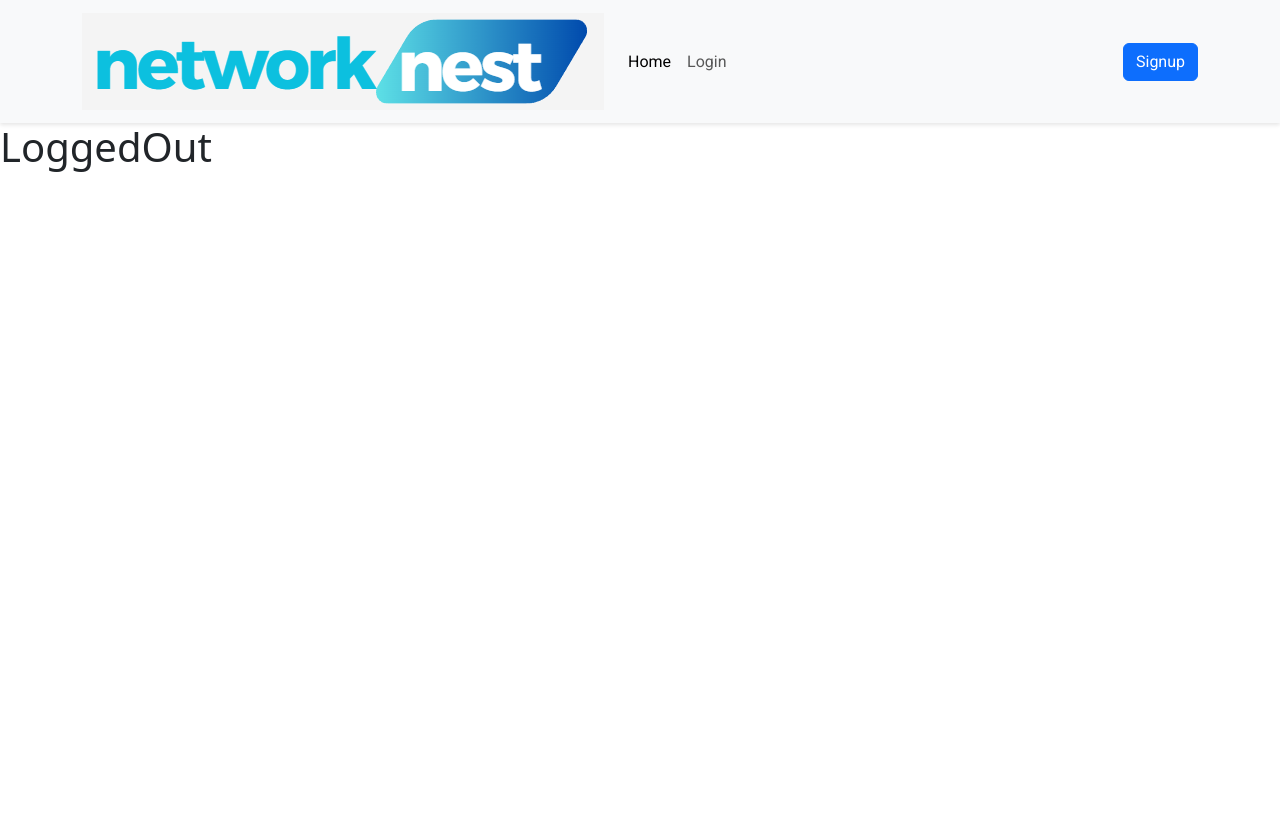
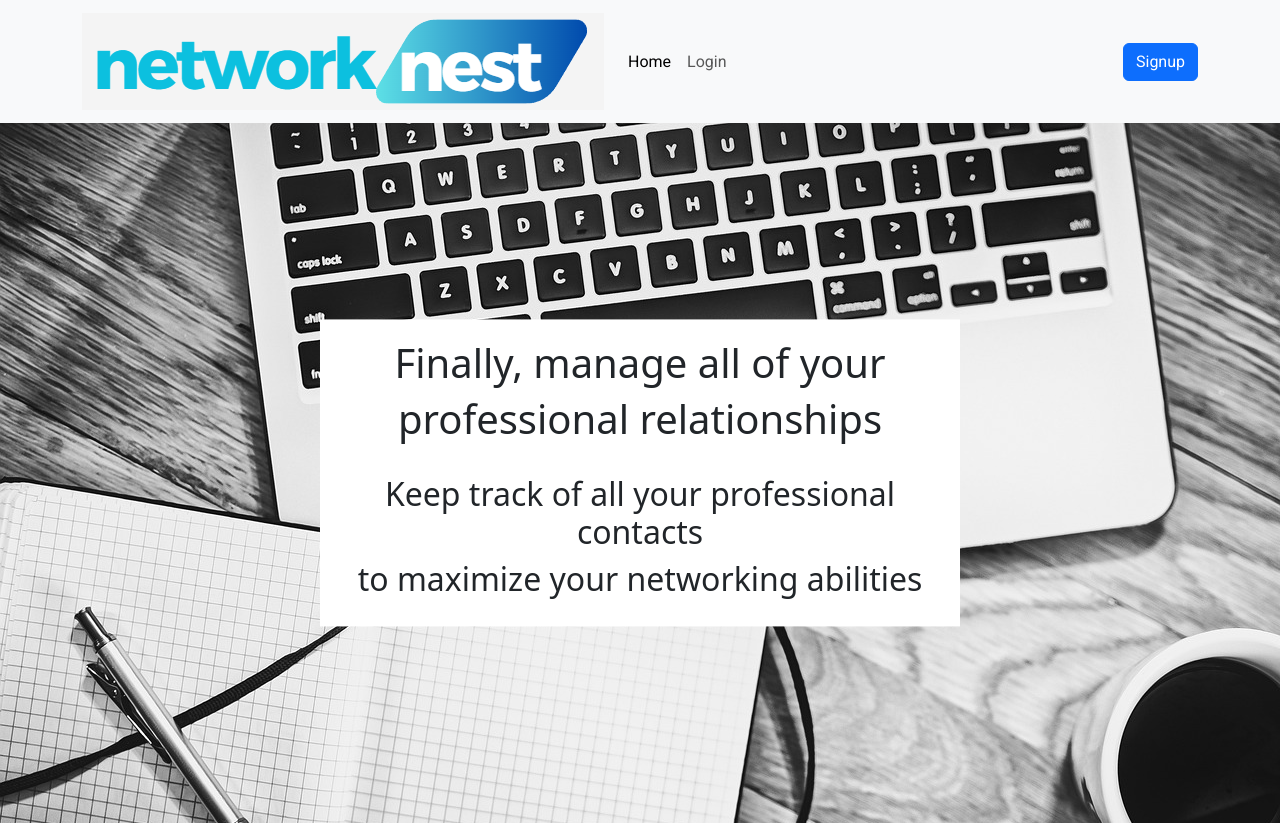
Before and after one commit to eaw-pid/network-nest, a React (Create React App) app in the folder client/: page / in a window 1280 px wide. Before the commit the page ends 800 px from the top, so only its background shows below. Built offline with nearby package versions, Linux system fonts and the light colour scheme; no server answers.

Commit message:
testing of the update form, revise connections route

```diff
--- a/client/src/components/AddConnectForm.js
+++ b/client/src/components/AddConnectForm.js
@@ -4,7 +4,7 @@ import { useFormik } from "formik";
 import * as yup from "yup";
 import {Form, ToggleButton, ToggleButtonGroup} from 'react-bootstrap'
 
-function AddConnectForm({clicked, setIsClicked}) {
+function AddConnectForm({clicked, setIsClicked, onAddConnect}) {
 
   const {companies, onAddCompany, currentUser} = useOutletContext()
   const [company, setCompany] = useState({})
@@ -88,7 +88,7 @@ function AddConnectForm({clicked, setIsClicked}) {
   function handleSubmitTwo(values) {
 
     const newEmployee = {...values, contacted: 1, company_id:company.id}
-    console.log(newEmployee)
+
     fetch('/employees', {
         method: "POST",
         headers: {
@@ -130,7 +130,11 @@ function handleSubmitThree(values) {
         body: JSON.stringify(newConnection)
     })
     .then(res => res.json())
-    .then(navigate('/'))
+    .then((connectionData) => {
+        onAddConnect(connectionData)
+        setIsClicked(false)
+        navigate('/my-connections')
+    })
 
 }
 
--- a/client/src/components/CompanyCard.js
+++ b/client/src/components/CompanyCard.js
@@ -3,7 +3,7 @@ import EmployeeList from "./EmployeeList";
 import Row from 'react-bootstrap/Row';
 import Col from 'react-bootstrap/Col';
 import Card from 'react-bootstrap/Card'
-
+import Button from 'react-bootstrap/Card'
 //Need to add an onClick for Add to My Connections Button
 
 function CompanyCard({company}) {
--- a/client/src/components/ConnectTable.js
+++ b/client/src/components/ConnectTable.js
@@ -1,26 +1,40 @@
 import React, {useEffect, useState} from 'react'
 import UpdateConnectForm from '../components/UpdateConnectForm'
+import { useOutletContext } from 'react-router-dom'
 
-
-
-function ConnectTable({connect, handleDeleteConnection}) {
+function ConnectTable({connect, handleDeleteConnection, handleUpdateItem}) {
 
     const [updatedClicked, setUpdatedClicked] = useState(false)
+    const {connectList, setConnectList} = useOutletContext()
 
-    console.log(connect)
+    // console.log(connect)
 
     function handleClick() {
         setUpdatedClicked((updatedClicked) => !updatedClicked)
     }
 
+
+
     function handleRemove() {
         fetch(`/connections/${connect.id}`, {
             method: "DELETE",
         })
-        .then(res => {
-            handleDeleteConnection(connect.id)
-        })
+        .then(res => res.json())
+        .then(() => handleDeleteConnection(connect.id))
     }
+
+
+    function handleUpdateItem(id, item) {
+        console.log(id, item)
+        console.log(connectList)
+        const updatedConnectList = connectList.map((connect) => {
+            if (connect.id === id) {
+                return item
+            } else {
+                return connect
+            }
+        });
+        setConnectList(updatedConnectList)}
 
         const date1 = connect.connection_date.slice(5, 7)
         const date2 = connect.connection_date.slice(8, 10)
@@ -42,7 +56,7 @@ function ConnectTable({connect, handleDeleteConnection}) {
                 <td><button onClick={handleRemove}>Remove</button></td>
             </tr>
             {updatedClicked ?
-                <UpdateConnectForm connect={connect}/> : null}
+                <UpdateConnectForm connect={connect} setUpdatedClicked={setUpdatedClicked} handleUpdateItem={handleUpdateItem}/> : null}
        </>
     )
 }
--- a/client/src/components/EmployeeList.js
+++ b/client/src/components/EmployeeList.js
@@ -13,11 +13,11 @@ function EmployeeList({employee}) {
     }
 
     return (
-        <div key={employee.id} style={{border: "1px"}}>
+        <div key={employee.id} className="employee-card">
 
-        <Card.Text>Name: {employee.name} </Card.Text>
-        <Card.Text>Email: {employee.email}</Card.Text>
-        <Card.Text>Number of Connections Made: {employeeConnects}</Card.Text>
+        <Card.Text><strong style={{ fontWeight: "bold" }}>Name:</strong> {employee.name} </Card.Text>
+        <Card.Text><strong style={{ fontWeight: "bold" }}>Email: </strong>{employee.email}</Card.Text>
+        <Card.Text><strong style={{ fontWeight: "bold" }}>Number of Connections Made:</strong> {employeeConnects}</Card.Text>
         {/* {!employee.contacted ?
         <button className="btn btn-outline-primary btn-sm" onClick={handleClick}>Add to "My Connections"</button>
         : null} */}
--- a/client/src/components/UpdateConnectForm.js
+++ b/client/src/components/UpdateConnectForm.js
@@ -1,20 +1,28 @@
-import { setNestedObjectValues } from "formik";
+
 import React, {useState} from "react";
 import { useNavigate } from "react-router-dom";
 
-function UpdateConnectForm({connect}) {
+function UpdateConnectForm({connect, handleUpdateItem, setUpdatedClicked}) {
 
     const [action, setAction] = useState("")
     const [notes, setNotes] = useState("")
+
     const navigate = useNavigate()
+    console.log(connect.id)
+    //this is consoling the connect object
 
     function handleSubmit(e){
         e.preventDefault()
-
+        console.log(connect)
+        //this is consoling as [object object]
         const newData = {
             action: action,
             notes: notes
         }
+
+        //this is consoling as [object object]
+        console.log(newData)
+        console.log(connect.id)
         fetch(`connections/${connect.id}`, {
             method: "PATCH",
             headers: {
@@ -23,11 +31,16 @@ function UpdateConnectForm({connect}) {
             body: JSON.stringify(newData)
         })
         .then(res => res.json())
-        .then(navigate('/my-connections'))
+        .then((updatedItem) => {
+            console.log(updatedItem)
+            handleUpdateItem(connect.id, updatedItem)
+            setUpdatedClicked(false)
+            navigate('/my-connections')
+        })
 
     }
 
-    console.log(connect)
+
     return (
         <div>
             <form onSubmit={handleSubmit}>
--- a/client/src/index.css
+++ b/client/src/index.css
@@ -1,3 +1,5 @@
+
+
 :root {
   --bg: #282c34;
   --header: #fff;
@@ -6,7 +8,24 @@
 }
 
 
+.landing-homepage {
+  position: relative;
+  text-align: center;
+  padding-top: 350px;
+  padding-bottom: 350px;
+  background: url("./images/computer-820281_1280.jpg");
+  background-size: cover;
+}
 
+.homepage-words {
+  position: absolute;
+  top: 50%;
+  left: 50%;
+  transform: translate(-50%, -50%);
+  background-color: white;
+  padding: 20px;
+
+}
 .Auth-form-container {
   display: flex;
   justify-content: center;
@@ -84,9 +103,12 @@ label {
   border-radius: 8px;
   background-color: white;
 
-
 }
 
+.employee-card {
+  border: 1px solid black;
+  padding: 5px;
+}
 #table-header {
   text-align: center;
   background-color: skyblue;
--- a/client/src/pages/App.js
+++ b/client/src/pages/App.js
@@ -14,6 +14,9 @@ function App() {
   const [currentUser, setCurrentUser] = useState(null)
   const [userInfo, setUserInfo] = useState({})
   const [companies, setCompanies] = useState([])
+  const [clicked, setIsClicked] = useState(false)
+  const [connectList, setConnectList] =  useState([])
+
 
   const navigate = useNavigate()
 
@@ -61,7 +64,19 @@ function App() {
       <NavBar currentUser={currentUser} setCurrentUser={setCurrentUser} logout={logout}/>
     </header>
       <Outlet
-        context={{login, loggedIn, setUserInfo, userInfo, currentUser, companies, setCompanies, onAddCompany}}/>
+        context={{login,
+        loggedIn,
+        setUserInfo,
+        userInfo,
+        currentUser,
+        companies,
+        setCompanies,
+        onAddCompany,
+        clicked,
+        setIsClicked,
+        setLoggedIn,
+        connectList,
+        setConnectList}}/>
 
     </>
   )
--- a/client/src/pages/ErrorPage.js
+++ b/client/src/pages/ErrorPage.js
@@ -10,8 +10,10 @@ function ErrorPage() {
         <header>
             <NavBar />
         </header>
-        <main>
-            <h1>Whoops! Something went wrong!</h1>
+        <main className='landing-homepage'>
+            <div className='homepage-words'>
+                <h1>Whoops! Something went wrong!</h1>
+            </div>
         </main>
         </>
     );
--- a/client/src/pages/Home.js
+++ b/client/src/pages/Home.js
@@ -18,7 +18,15 @@ function Home() {
             </div>
             )}
     return (
-        <h1>LoggedOut</h1>
+            <div className="landing-homepage">
+                <div className="homepage-words">
+                    <h1>Finally, manage all of your </h1>
+                    <h1>professional relationships</h1>
+                    <br/>
+                    <h2>Keep track of all your professional contacts</h2>
+                    <h2>to maximize your networking abilities</h2>
+                </div>
+            </div>
         )}
 
 export default Home
--- a/client/src/pages/MyConnects.js
+++ b/client/src/pages/MyConnects.js
@@ -8,9 +8,9 @@ import Button from 'react-bootstrap'
 
 function MyConnects() {
 
-    const {userInfo, setUserInfo, currentUser} = useOutletContext()
-    const [clicked, setIsClicked] = useState(false)
-    const [connectList, setConnectList] =  useState([])
+    const {userInfo, setUserInfo, currentUser, clicked, setIsClicked, connectList, setConnectList} = useOutletContext()
+    // const [clicked, setIsClicked] = useState(false)
+
 
 
 
@@ -29,11 +29,28 @@ function MyConnects() {
     }
 
     function handleDeleteConnection(id) {
+        console.log(id)
         const updatedConnections = connectList.filter((connect) => connect.id !== id)
         setConnectList(updatedConnections)
     }
 
-    return (
+    function onAddConnect(newConnection) {
+        setConnectList([...connectList, newConnection])
+    }
+
+    // function handleUpdateItem(id, item) {
+    //     console.log(id, item)
+    //     // console.log(connectList)
+    //     const updatedConnectList = connectList.map((connect) => {
+    //         if (connect.id === id) {
+    //             return item
+    //         } else {
+    //             return connect
+    //         }
+    //     });
+    //     setConnectList(updatedConnectList)}
+
+        return (
 
 
             <div className="page-body">
@@ -45,7 +62,7 @@ function MyConnects() {
                 </div>
                 : null }
 
-                {clicked ? <AddConnectForm className="add-connect-button" clicked={clicked} setIsClicked={setIsClicked}/> : null}
+                {clicked ? <AddConnectForm className="add-connect-button" clicked={clicked} setIsClicked={setIsClicked} onAddConnect={onAddConnect}/> : null}
                 <br/>
                 <div className="connect-table">
                 <table className="table table-bordered" >
@@ -64,7 +81,13 @@ function MyConnects() {
 
                 {connectList && connectList.map((connect) => (
 
-                    <ConnectTable key={connect.id} connect={connect} handleDeleteConnection={handleDeleteConnection}/>
+                    <ConnectTable key={connect.id}
+                        connect={connect}
+                        handleDeleteConnection={handleDeleteConnection}
+                        setConnectList={setConnectList}
+                        connectList={connectList}
+                        // TO DOhandleUpdateItem={handleUpdateItem}
+                        />
                 ))}
 
                 </tbody>
--- a/client/src/pages/Signup.js
+++ b/client/src/pages/Signup.js
@@ -10,7 +10,7 @@ function Signup() {
     const [errors, setErrors] = useState([])
 
     const navigate = useNavigate()
-    const {login} = useOutletContext()
+    const {login, clicked, setLoggedIn} = useOutletContext()
 
     function handleSubmit(user) {
         login(user)
@@ -51,9 +51,8 @@ function Signup() {
                 if(r.ok) {
                     r.json()
                     .then
-                    (user => {
-                        handleSubmit(user)
-                        navigate('/my-connections')})
+                    (user => handleSubmit(user))
+                    navigate('/')
 
                 } else {
                     r.json().then(err => setErrors(err.errors))
```
Also changed, not shown: client/src/images/computer-820281_1280.jpg (added), 1 other file (tests, documents, lock files or other folders).
